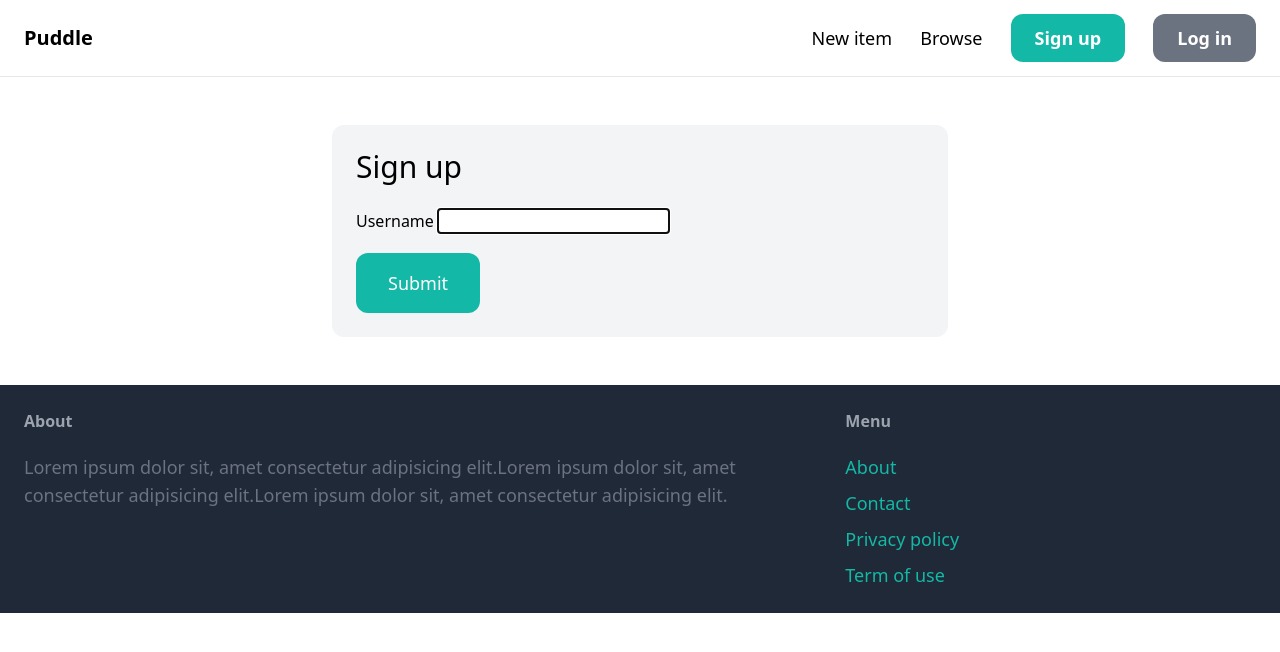
After one commit to readytow0rk/Jacketshop-Empty-Online-Shop, a Django app: page /signup/ in a window 1280 px wide. The commit adds this page. Shown: the top 652 px of the page. Run offline with Django 4.2, Linux system fonts and the light colour scheme; some libraries are stand-ins or nearby versions.

Commit message:
creating signUp form

```diff
--- /dev/null
+++ b/puddle/core/forms.py
@@ -0,0 +1,8 @@
+from django import forms
+from django.contrib.auth.forms import UserCreationForm
+from django.contrib.auth.models import User
+
+class SignupForm(UserCreationForm):
+    class Meta:
+        model = User
+        fields = ('username', 'email', 'password1', 'password2')
--- a/puddle/core/templates/core/base.html
+++ b/puddle/core/templates/core/base.html
@@ -14,7 +14,7 @@
             <a href="#" class="text-lg font semibold hover:text-gray-500">Browse</a>
 
 
-            <a href="#" class="px-6 py-3 text-lg font-semibold bg-teal-500 text-white rounded-xl hover:bg-teal-700">Sign up</a>
+            <a href="{% url 'core:signup' %}" class="px-6 py-3 text-lg font-semibold bg-teal-500 text-white rounded-xl hover:bg-teal-700">Sign up</a>
             <a href="#" class="px-6 py-3 text-lg font-semibold bg-gray-500 text-white rounded-xl hover:bg-gray-700">Log in</a>
         </div>
     </nav>
@@ -34,7 +34,7 @@
 
             <ul class="space-y-2">
                 <li><a href="#" class="text-lg text-teal-500 hover:text-teal-700">About</a></li>
-                <li><a href="{% url 'contact' %}" class="text-lg text-teal-500 hover:text-teal-700">Contact</a></li>
+                <li><a href="{% url 'core:contact' %}" class="text-lg text-teal-500 hover:text-teal-700">Contact</a></li>
                 <li><a href="#" class="text-lg text-teal-500 hover:text-teal-700">Privacy policy</a></li>
                 <li><a href="#" class="text-lg text-teal-500 hover:text-teal-700">Term of use</a></li>
                 </ul>
--- a/puddle/core/templates/core/contact.html
+++ b/puddle/core/templates/core/contact.html
@@ -1,6 +1,6 @@
-{% extends 'core/base.html' %}
+    {% extends 'core/base.html' %}
 
-{% block title %}Contact{% endblock %}
+    {% block title %}Contact{% endblock %}
 
 {% block content %}
 
--- /dev/null
+++ b/puddle/core/templates/core/signup.html
@@ -0,0 +1,23 @@
+{% extends 'core/base.html' %}
+
+{% block title %}Sign up{% endblock %}
+
+{% block content %}
+<div class="w-1/2 my-6 mx-auto p-6 bg-gray-100 rounded-xl">
+    <h1 class="mb-6 text-3xl">Sign up</h1>
+
+
+    <form method="post" action=".">
+        {% csrf_token %}
+
+        {{ form.non_field_errors }}
+
+        <div class="mb-3">
+            <label class="inline-block mb-2">Username</label>
+            {{ form.username }}
+        </div>
+
+        <button class="py-4 px-8 text-lg bg-teal-500 hover:bg-teal-700 rounded-xl text-white">Submit</button>
+    </form>
+</div>
+{% endblock %}
--- /dev/null
+++ b/puddle/core/urls.py
@@ -0,0 +1,11 @@
+from django.urls import path
+
+from . import views
+
+app_name = 'core'
+
+urlpatterns = [
+    path('', views.index, name='index'),
+    path("contact/", views.contact, name='contact'),
+    path('signup/', views.signup, name='signup')
+]
--- a/puddle/core/views.py
+++ b/puddle/core/views.py
@@ -1,6 +1,8 @@
 from django.shortcuts import render
 
 from item.models import Category, Item
+
+from .forms import SignupForm
 
 def index(request):
     items = Item.objects.filter(is_sold=False)[0:6]
@@ -13,3 +15,10 @@ def index(request):
 
 def contact(request):
     return render(request, 'core/contact.html')
+
+def signup(request):
+    form = SignupForm()
+
+    return render(request, 'core/signup.html', {
+        'form': form
+    })
--- a/puddle/puddle/urls.py
+++ b/puddle/puddle/urls.py
@@ -3,11 +3,8 @@ from django.conf.urls.static import static
 from django.contrib import admin
 from django.urls import path, include
 
-from core.views import index, contact
-
 urlpatterns = [
-    path("", index, name='index'),
+    path("", include('core.urls')),
     path('items/', include('item.urls')),
-    path("contact/", contact, name='contact'),
     path("admin/", admin.site.urls),
 ] + static(settings.MEDIA_URL, document_root=settings.MEDIA_ROOT)
```
